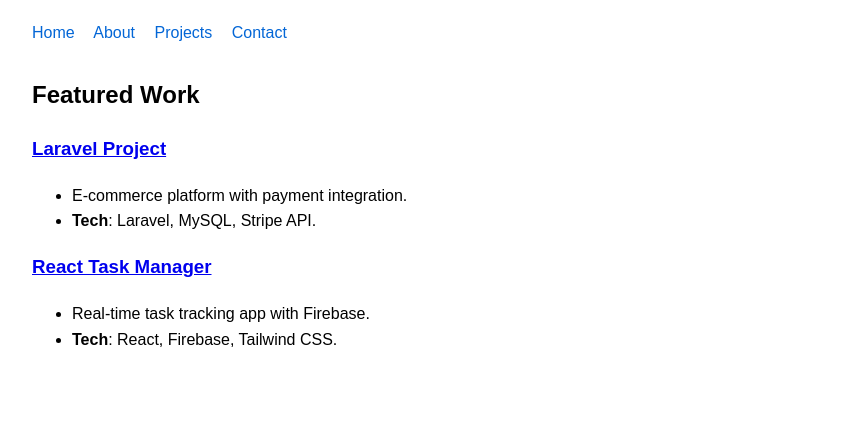
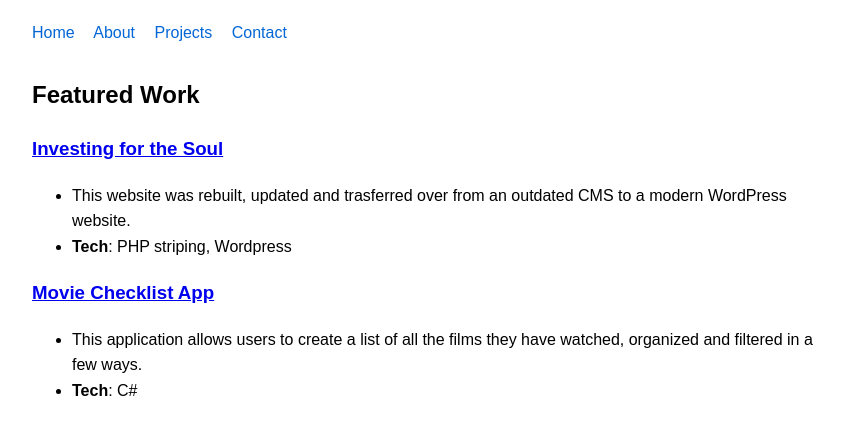
Before and after one commit to nolanhotrum/nolanhotrum.github.io, a Jekyll site: the page built from projects.md, in a window 1280 px wide. Shown: the top 435 px of the page, without its empty margins (208-1051 px from the left). Built offline with Jekyll 4.4.1, drawn with Linux system fonts in a browser that asks for light colours.

Commit message:
Update projects.md
Updated projects.

```diff
--- a/projects.md
+++ b/projects.md
@@ -5,10 +5,10 @@ title: Projects
 
 ## Featured Work
 
-### [Laravel Project](https://github.com/nolanhotrum/your-laravel-repo)
-- E-commerce platform with payment integration.
-- **Tech**: Laravel, MySQL, Stripe API.
+### [Investing for the Soul](https://investingforthesoul.com)
+- This website was rebuilt, updated and trasferred over from an outdated CMS to a modern WordPress website.
+- **Tech**: PHP striping, Wordpress
 
-### [React Task Manager](https://github.com/nolanhotrum/react-tasks)
-- Real-time task tracking app with Firebase.
-- **Tech**: React, Firebase, Tailwind CSS.
+### [Movie Checklist App](https://github.com/nolanhotrum/MoviesWatchedApp)
+- This application allows users to create a list of all the films they have watched, organized and filtered in a few ways.
+- **Tech**: C#
```
